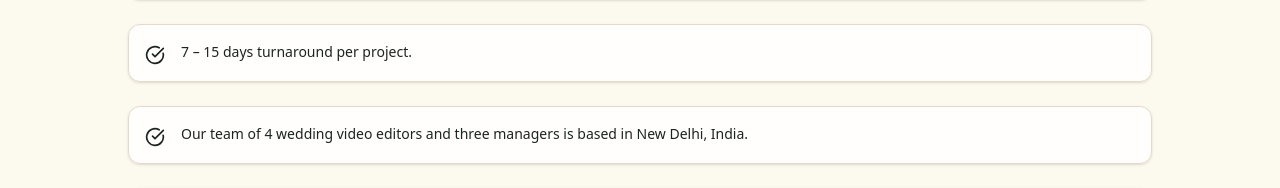
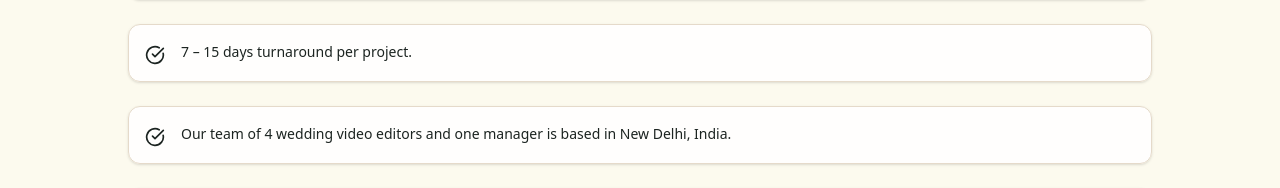
Before and after one commit to Sarorosy/wedaura, a React (Vite) app: page / in a window 1280 px wide. Shown: the part 3923-4111 px from the top of the page. Built offline with nearby package versions, Linux system fonts and the light colour scheme; a web font is replaced by a local one.

Commit message:
new changes feedback on home page

```diff
--- a/src/pages/Home/WhyUs.jsx
+++ b/src/pages/Home/WhyUs.jsx
@@ -5,7 +5,7 @@ import { CheckCircle } from "lucide-react";
 const points = [
   "Every video editor on the team has at least five years of experience editing or shooting wedding videos.",
   "7 – 15 days turnaround per project.",
-  "Our team of 4 wedding video editors and three managers is based in New Delhi, India.",
+  "Our team of 4 wedding video editors and one manager is based in New Delhi, India.",
   "Over the course of the studio’s existence, we’ve edited over 500 wedding videos.",
   "Fast customer service and daily communication – a team member is available 6 days a week via mail and phone.",
   "We’ve built strong relationships with dozens of satisfied customers in the US, UK, Canada, and Australia.",
@@ -26,8 +26,8 @@ export default function WhyUs() {
             Why Us
           </h2>
           <p className="max-w-2xl mx-auto text-base text-secondary italic">
-            Several features set us apart from what the competition has to offer.
-            Here’s why you should consider partnering up with us.
+            Several features set us apart from what the competition has to
+            offer. Here’s why you should consider partnering up with us.
           </p>
         </motion.div>
 
@@ -42,9 +42,7 @@ export default function WhyUs() {
               viewport={{ once: true }}
             >
               <CheckCircle className="text-olive mt-1 w-5 h-5 shrink-0" />
-              <p className="text-sm text-primary leading-relaxed">
-                {point}
-              </p>
+              <p className="text-sm text-primary leading-relaxed">{point}</p>
             </motion.div>
           ))}
         </div>
```
